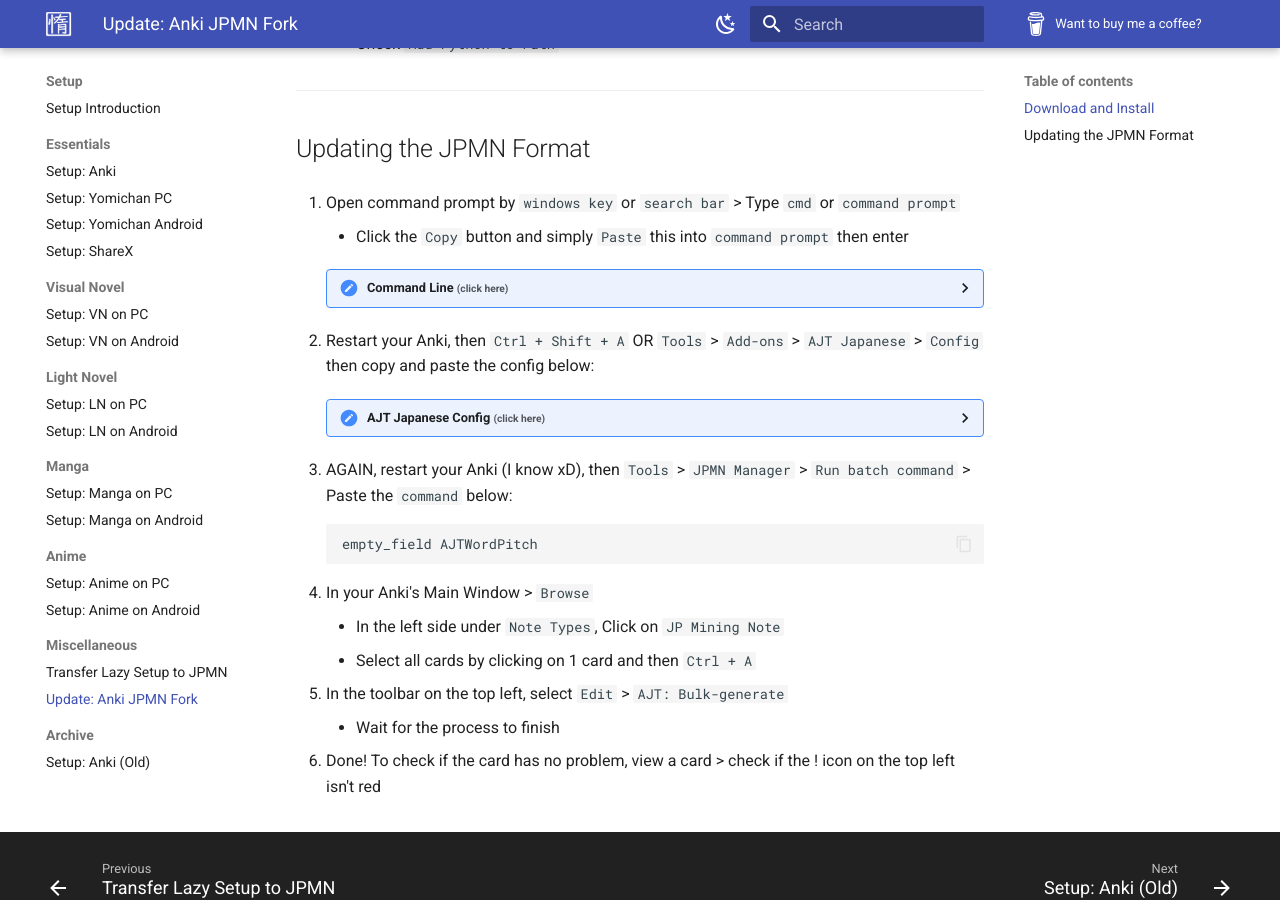
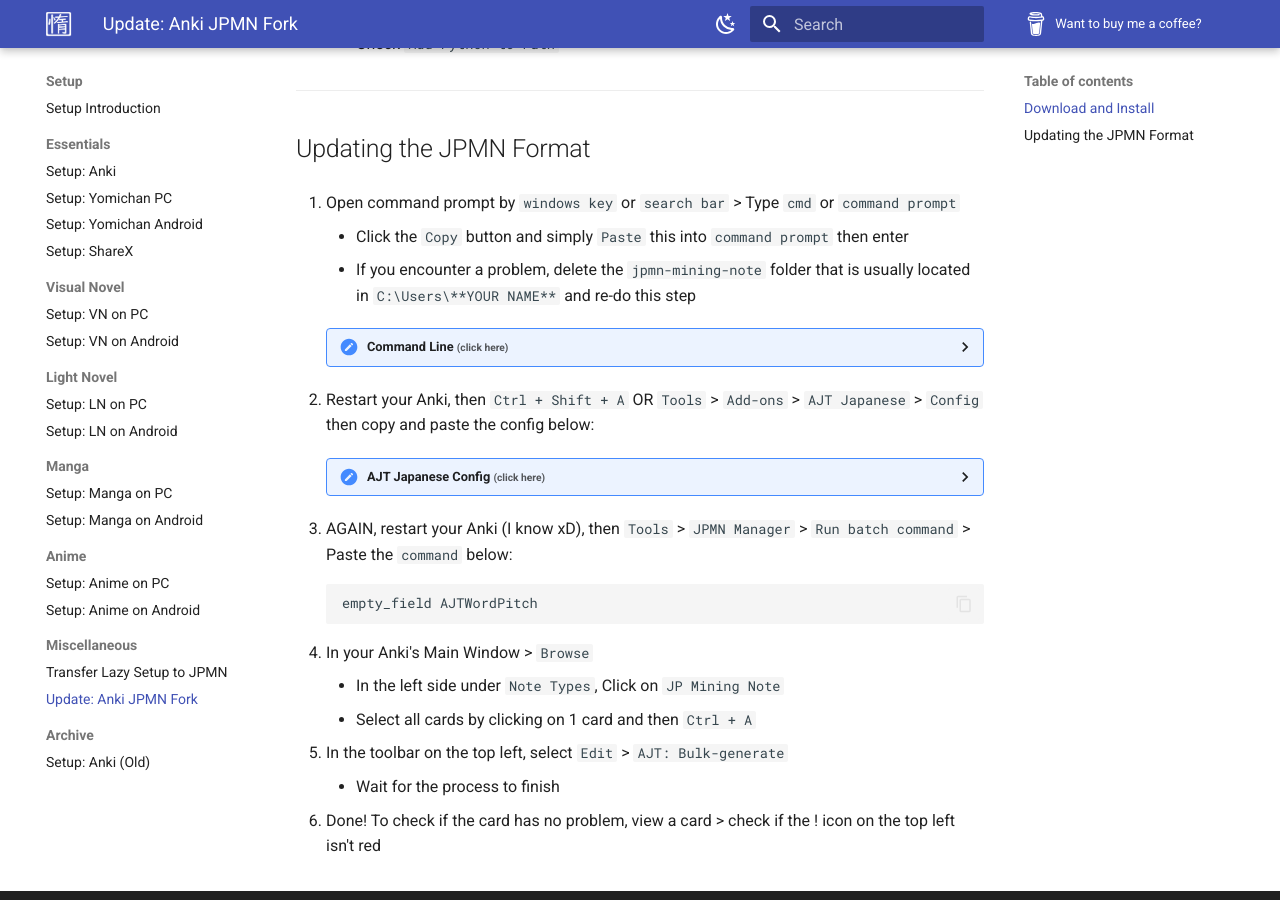
Before and after one commit to Xelieu/xelieu.github.io, an MkDocs documentation site: the page built from docs/jp-lazy-guide/updateAnkiJPMNFork.md, in a window 1280 px wide and 900 px high, scrolled down 574 px. Built offline with MkDocs 1.6.1 and Material for MkDocs 9.7.7, drawn with Linux system fonts in a browser that asks for light colours.

Commit message:
$updated info

```diff
--- a/docs/jp-lazy-guide/updateAnkiJPMNFork.md
+++ b/docs/jp-lazy-guide/updateAnkiJPMNFork.md
@@ -20,6 +20,7 @@
 
 1. Open command prompt by `windows key` or `search bar` > Type `cmd` or `command prompt`
     - Click the `Copy` button and simply `Paste` this into `command prompt` then enter
+    - If you encounter a problem, delete the `jpmn-mining-note` folder that is usually located in `C:\Users\**YOUR NAME**` and re-do this step
 
     ??? examplecode "Command Line <small>(click here)</small>"
 
```
